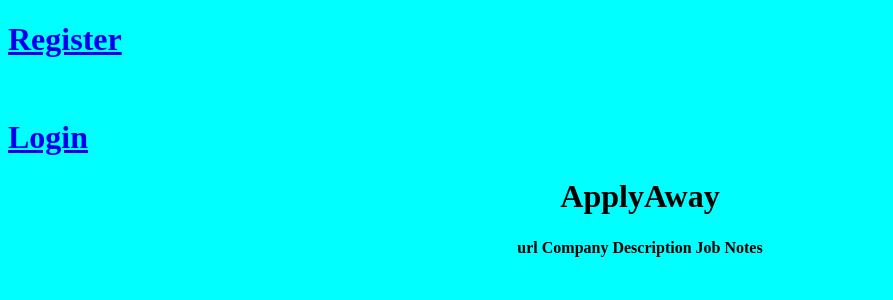
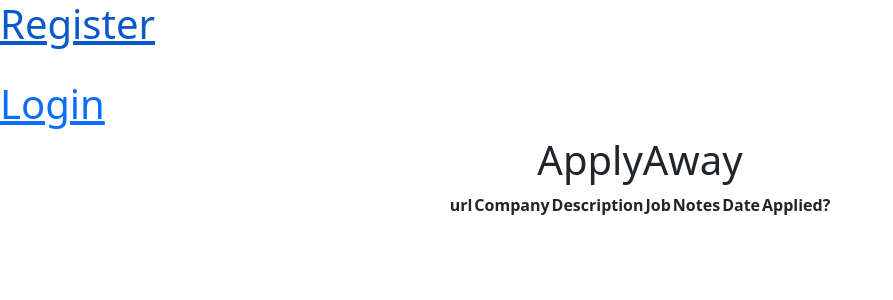
Before and after one commit to parth1175/ForFreelancer, a Django app: template demoapp/templates/demoapp/htmlcode.html in a window 1280 px wide. Shown: the top 300 px of the page, without its empty margins (0-893 px from the left). Run offline with Django 4.2, Linux system fonts and the light colour scheme; the template is opened without the code that fills it, so the values that code supplies are empty.

Commit message:
6th commit

```diff
--- a/demoapp/models.py
+++ b/demoapp/models.py
@@ -9,3 +9,5 @@
     Job = models.CharField(max_length=1000, default = 'Error')
     Description = models.CharField(max_length=100000, default = 'Great Company')
     Notes =  models.CharField(max_length=10000, default = ' ')
+    Date = models.CharField(max_length=10000, default=' ')
+    Applied = models.DateTimeField( default=timezone.now)
--- a/demoapp/templates/demoapp/htmlcode.html
+++ b/demoapp/templates/demoapp/htmlcode.html
@@ -8,14 +8,13 @@
   border: 1px solid black;
   border-collapse: collapse;
   background-color: white;
-  hover {background-color: yellow;
 }
 
 
-tr:hover {background-color: yellow;}
+td:hover {background-color: yellow;}
 
 </style>
-
+<link href="https://cdn.jsdelivr.net/npm/bootstrap@5.2.0-beta1/dist/css/bootstrap.min.css" rel="stylesheet" integrity="sha384-0evHe/X+R7YkIZDRvuzKMRqM+OrBnVFBL6DOitfPri4tjfHxaWutUpFmBp4vmVor" crossorigin="anonymous">
 </head>
 
 {%if user.is_authenticated%}
@@ -37,6 +36,8 @@
     <th>Description</th>
         <th>Job</th>
         <th>Notes</th>
+        <th>Date</th>
+        <th>Applied?</th>
 
 
 
@@ -48,6 +49,8 @@
           <td><center>{{data.Description}}</center></td>
        <td><center>{{data.Job}}</center></td>
        <td><center>{{data.Notes}}</center></td>
+      <td><center>{{data.Date}}</center></td>
+      <td><center>{{data.Applied.}}</center></td>
         {%endif%}
   </tr>
       {% endfor %}
```
